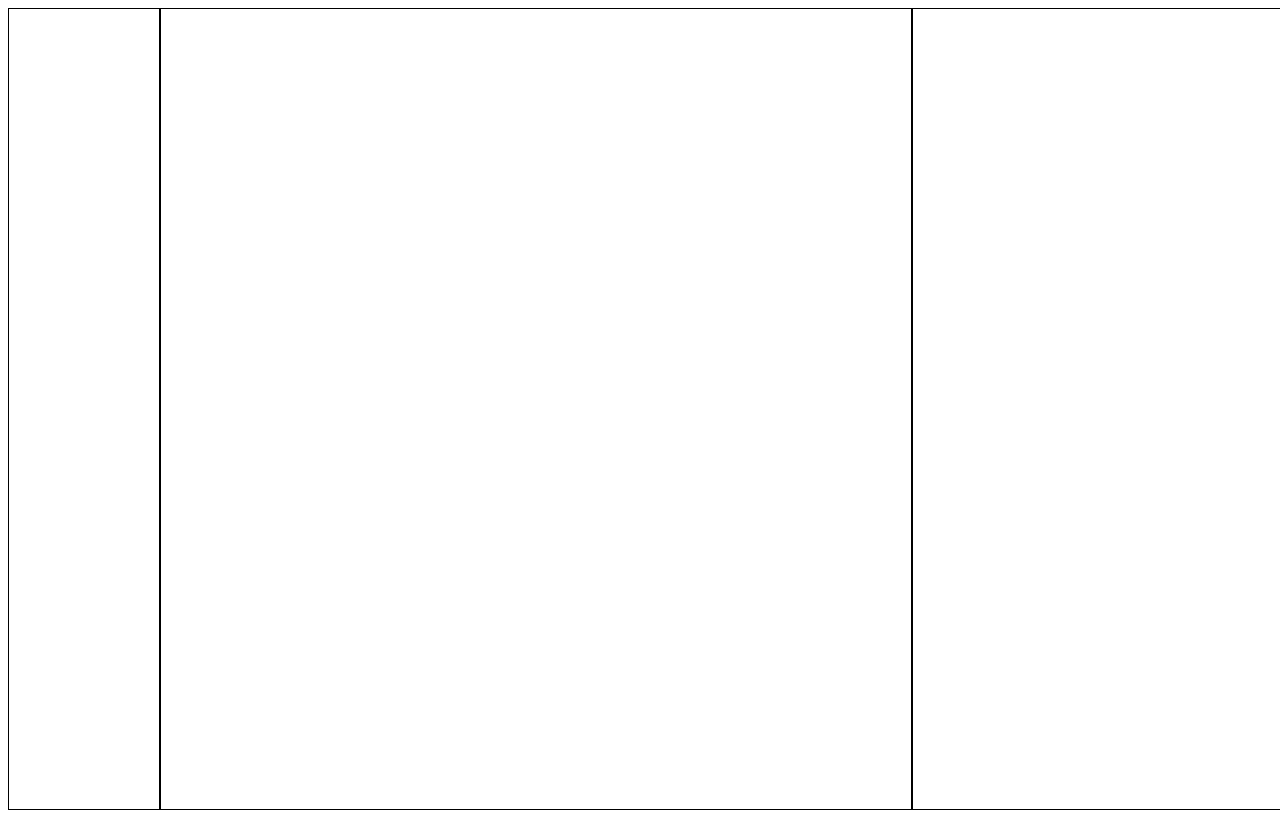
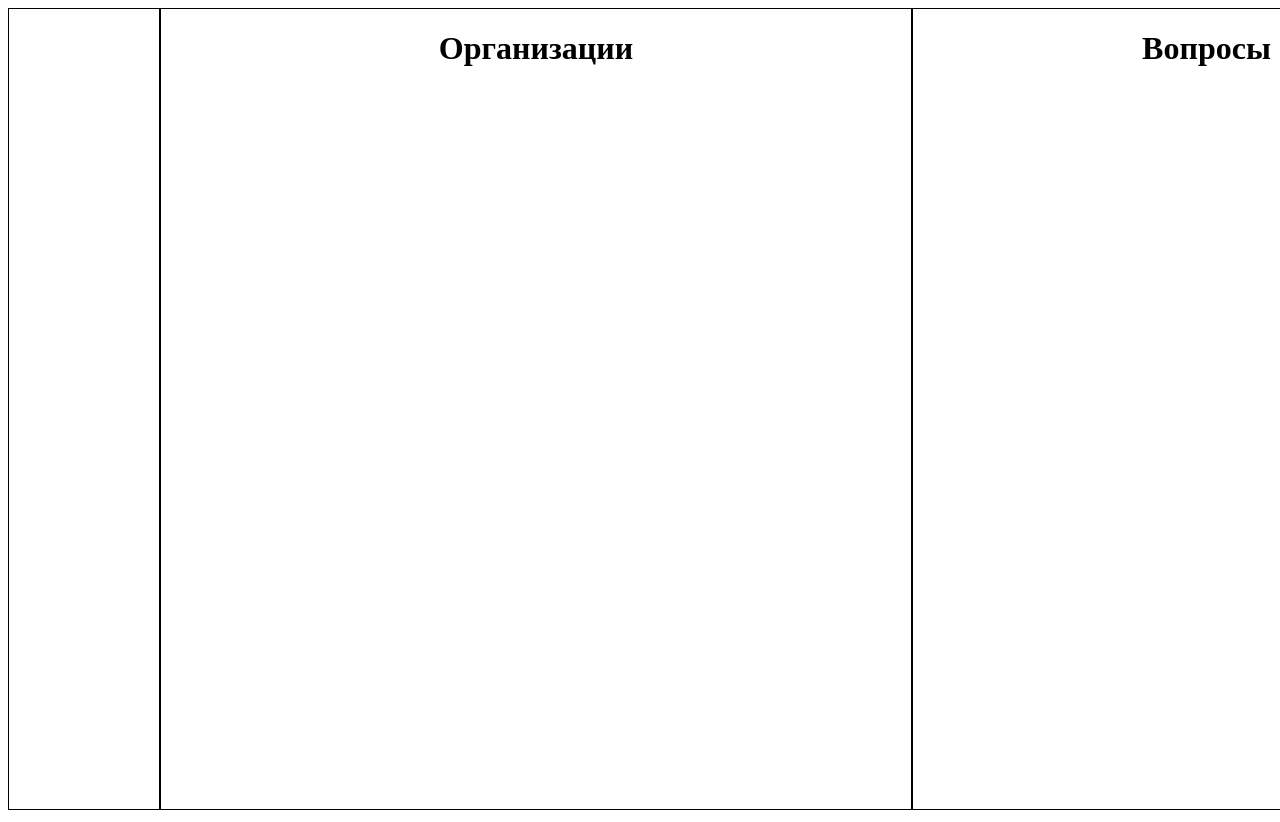
Before and after one commit to slayer110/mobX, a React (Create React App) app: page / in a window 1280 px wide. Shown: the top 822 px of the page. Built offline with nearby package versions, Linux system fonts and the light colour scheme; what pubsub-js would draw is missing.

Commit message:
Заголовки

```diff
--- a/src/components/OrganizationListView.js
+++ b/src/components/OrganizationListView.js
@@ -15,7 +15,12 @@ const QrganizationListView = observer(() => {
         overflowY: 'hidden'
     };
 
+    const titleStyle={
+        textAlign:'center',
+    };
+
     return <div style={organizationsStyle}>
+        <div style={titleStyle}><h1>Организации</h1></div>
         {organizationsStore.activeOrganizations.isLoading && <LoadingComponent/>}
         {organizationsStore.activeOrganizations.error && <ErrorComponent/>}
 
--- a/src/components/QuestionView.js
+++ b/src/components/QuestionView.js
@@ -12,7 +12,13 @@ const QuestionView=observer(()=> {
         display: 'inline-block',
         overflowY: 'auto'
     };
+
+    const titleStyle={
+        textAlign:'center',
+    };
+
     return <div style={questionsStyle}>
+        <div style={titleStyle}><h1>Вопросы</h1></div>
         {questionStore.activeQuestion?.text}
     </div>
 });
```
